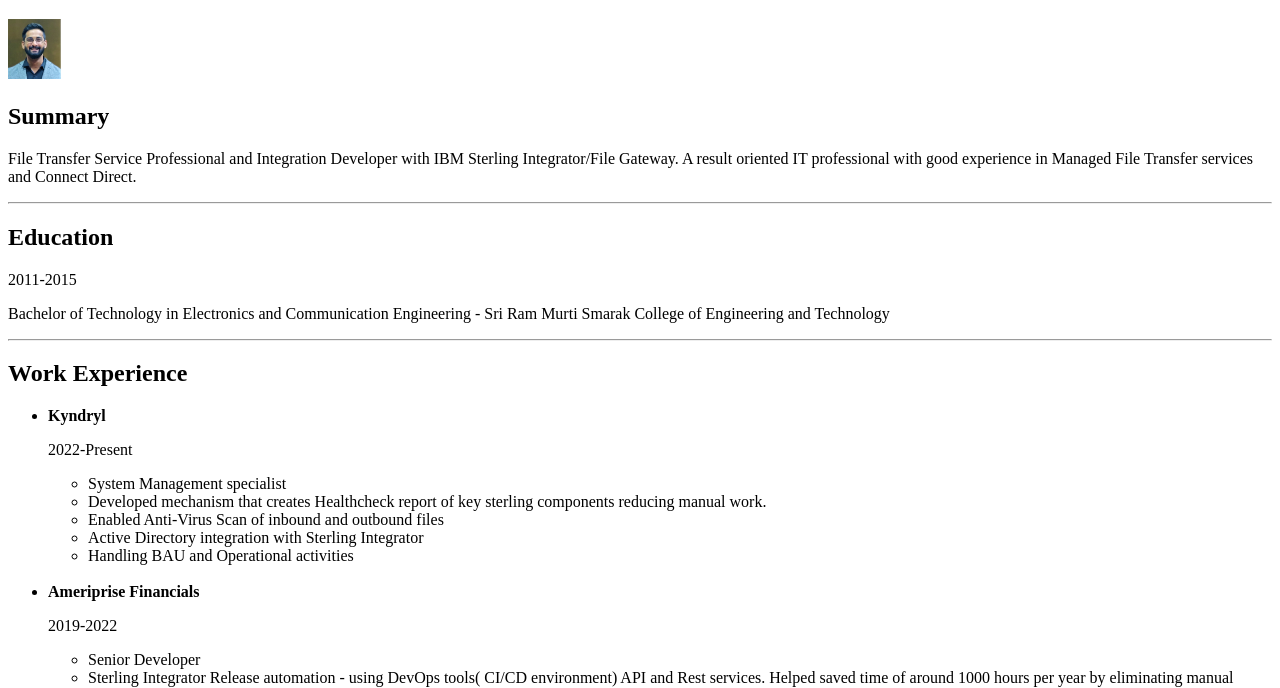
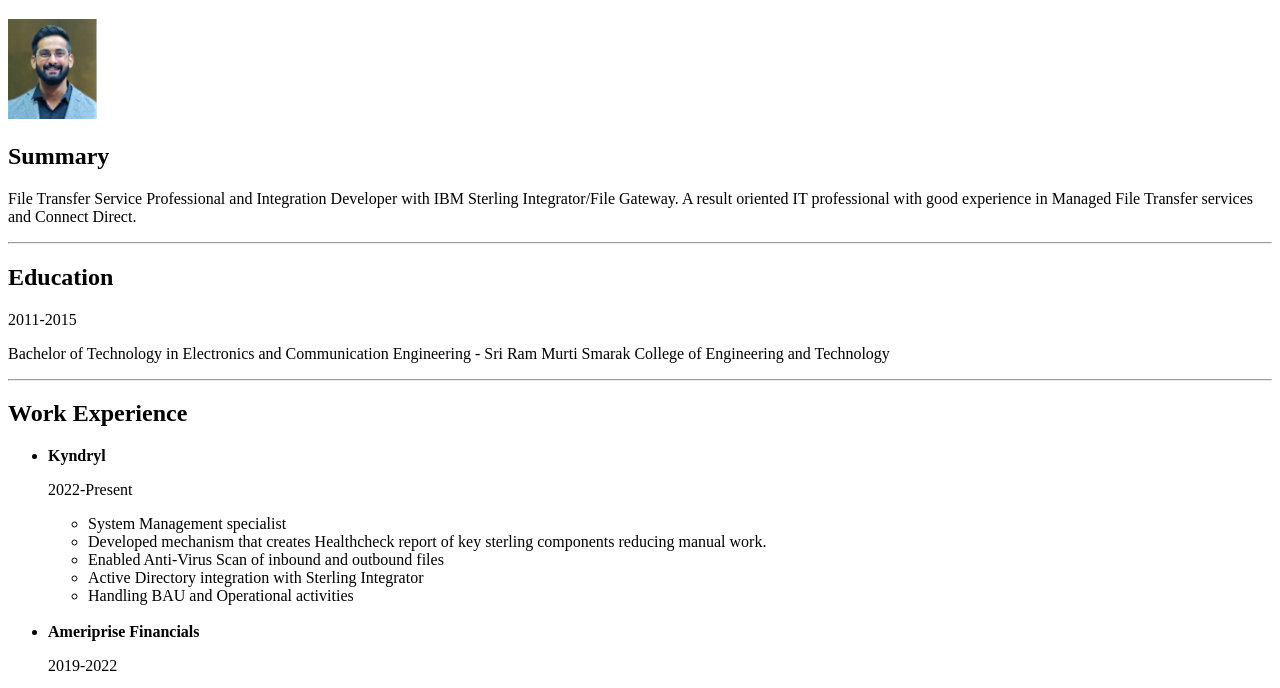
Before and after one commit to LeoShukla/My-Resume, a plain HTML site: page index.html in a window 1280 px wide. Shown: the part 61-749 px from the top of the page. Drawn offline with Linux system fonts and the light colour scheme.

Commit message:
Update index.html

```diff
--- a/index.html
+++ b/index.html
@@ -6,7 +6,7 @@
 </head>
 <body>
     <h1>Shreyansh Shukla</h1>
-    <img src="./assets/images/shreyansh.jpg" height="60" alt="Shreyansh's photograph"/>
+    <img src="./assets/images/shreyansh.jpg" height="100" alt="Shreyansh's photograph"/>
     <h2>Summary</h2>
     <p>File Transfer Service Professional and Integration Developer with IBM Sterling Integrator/File Gateway. A result oriented IT
         professional with good experience in Managed File Transfer services and Connect Direct.</p>
```
